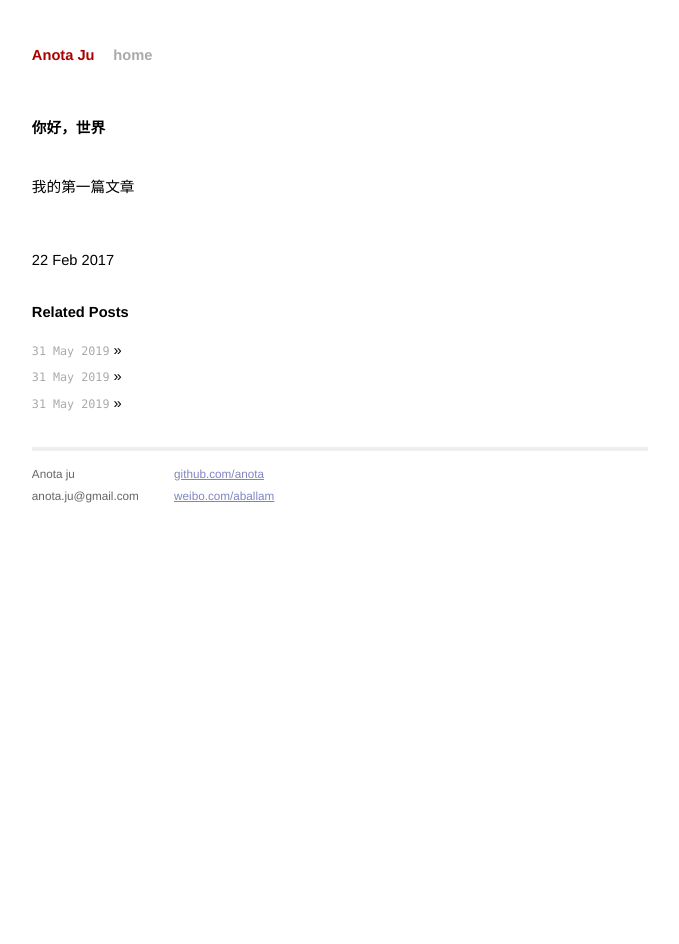
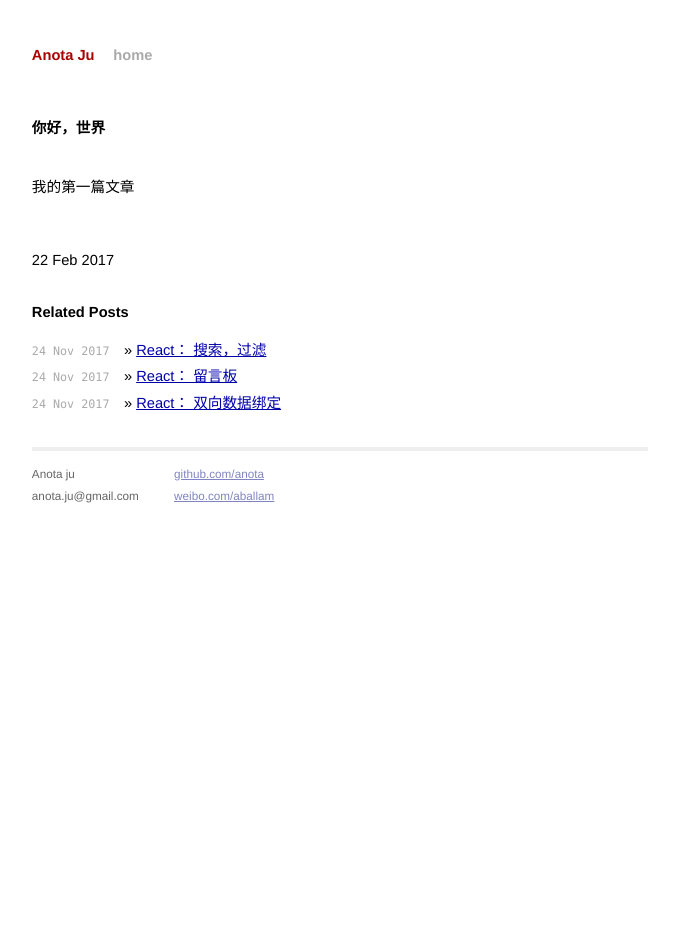
Before and after one commit to anota/blog, a Jekyll site: the page built from _posts/2017-02-22-hello-world.html, in a window 1280 px wide. Shown: the whole page, without its empty margins (300-979 px from the left). Built offline with Jekyll 4.4.1, drawn with Linux system fonts in a browser that asks for light colours.

Commit message:
feat(react):修改标题

```diff
--- a/_posts/2017-11-24-react-01.html
+++ b/_posts/2017-11-24-react-01.html
@@ -1,5 +1,5 @@
 ---
-title: React: Render,props,state,React.addons
+title: React： Render,props,state,React.addons
 ---
 <!DOCTYPE html>
 <html lang="en">
@@ -197,7 +197,7 @@
     );
 </script> -->
 <!-- 6 -->
-<script type="type/babel">
+<script type="text/babel">
     {
         {/* 条目组件 */}
         const ItemComponent = React.createClass({
--- a/_posts/2017-11-24-react-02.html
+++ b/_posts/2017-11-24-react-02.html
@@ -1,5 +1,5 @@
 ---
-title: React: 双向数据绑定
+title: React： 双向数据绑定
 ---
 <!DOCTYPE html>
 <html lang="en">
@@ -8,7 +8,7 @@
     <meta charset="UTF-8">
     <meta name="viewport" content="width=device-width, initial-scale=1.0">
     <meta http-equiv="X-UA-Compatible" content="ie=edge">
-    {/* <script src="{{site.baseurl}}/js/react/react.js"></script> */}
+    <script src="{{site.baseurl}}/js/react/react.js"></script>
     <script src="{{site.baseurl}}/js/react/react-with-addons.js"></script>
     <script src="{{site.baseurl}}/js/react/react-dom.js"></script>
     <script src="{{site.baseurl}}/js/react/browser.min.js"></script>
--- a/_posts/2017-11-24-react-03.html
+++ b/_posts/2017-11-24-react-03.html
@@ -1,5 +1,5 @@
 ---
-title: React: 留言板
+title: React： 留言板
 ---
 <!DOCTYPE html>
 <html lang="en">
--- a/_posts/2017-11-24-react-04.html
+++ b/_posts/2017-11-24-react-04.html
@@ -1,5 +1,5 @@
 ---
-title: React: 搜索，过滤
+title: React： 搜索，过滤
 ---
 <!DOCTYPE html>
 <html lang="en">
--- a/css/screen.css
+++ b/css/screen.css
@@ -79,6 +79,8 @@
   color: #aaa;
   font-family: Monaco, "Courier New", monospace;
   font-size: 80%;
+  display: inline-block;
+  width: 88px;
 }
 
 ul.post-list h3{
```
